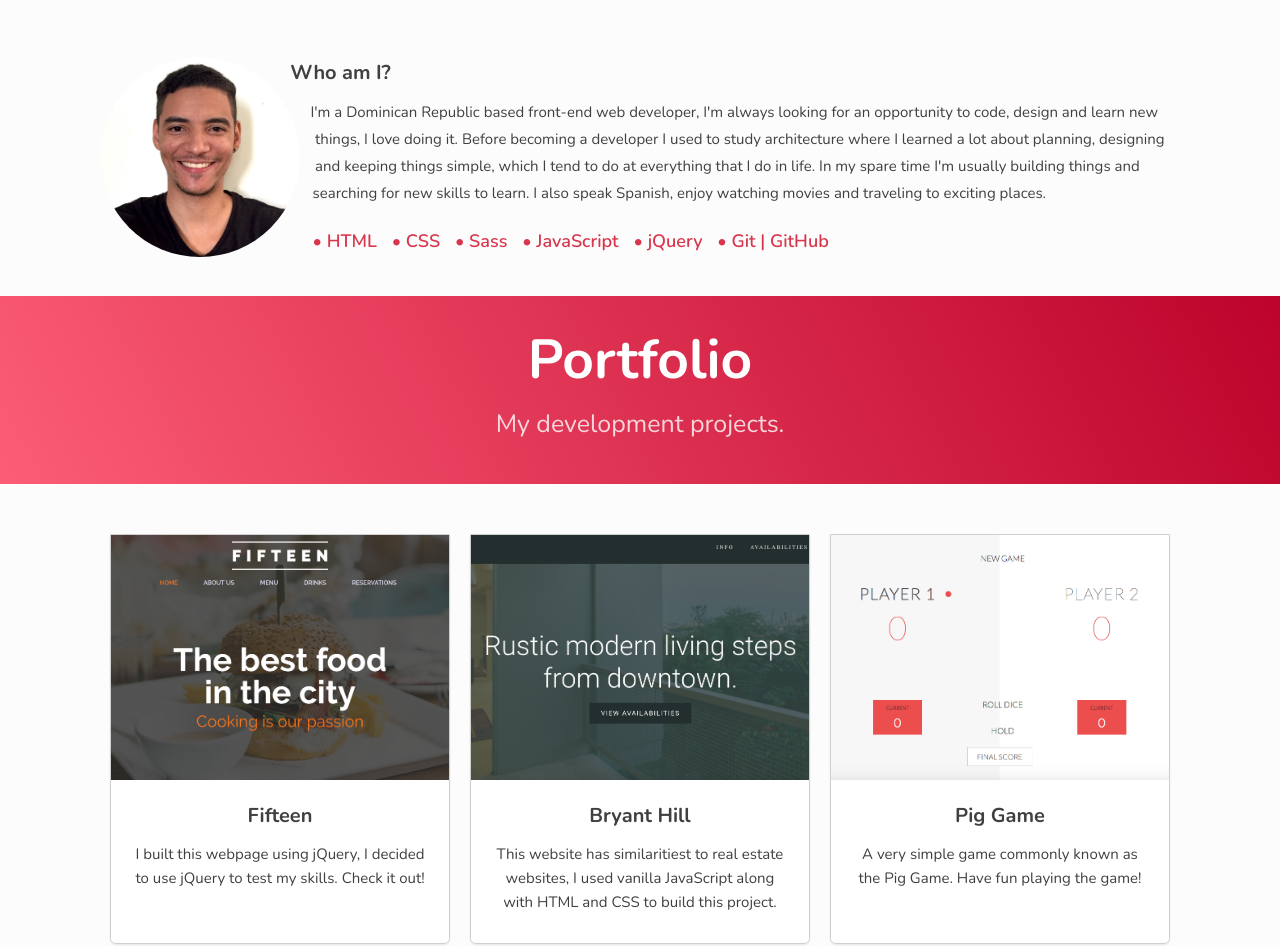
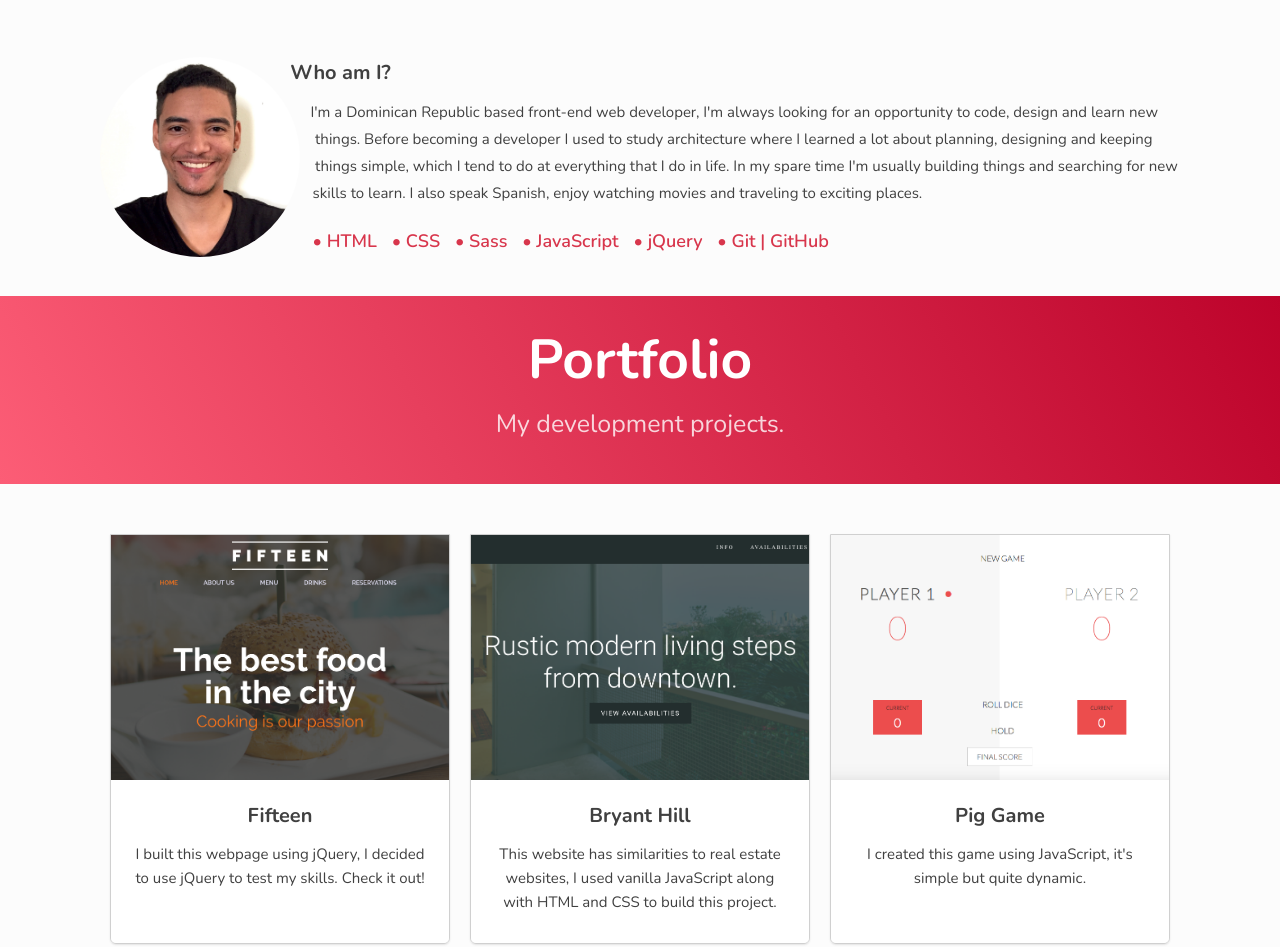
Before and after one commit to Gilbert1391/Portfolio, a website: page index.html in a window 1280 px wide. Shown: the part 1424-2371 px from the top of the page. Drawn offline with nearby package versions, Linux system fonts and the light colour scheme.

Commit message:
first commit

```diff
--- a/index.html
+++ b/index.html
@@ -88,7 +88,7 @@
       </figure>
       <div class="profile__description">
       <h3 class="heading-terciary">Who am I?</h3>
-      <p class="paragraph">I'm a Dominican Republic based front-end web developer, I'm always looking for an opportunity to code, design and learn new things, I love doing it. Before becoming a developer I used to study architecture where I learned a lot about planning, designing and keeping things simple, which I tend to do at everything that I do in life. In my spare time I'm usually building things and searching for new skills to learn. I also speak Spanish, enjoy watching movies and traveling to exciting places.
+      <p class="paragraph">I'm a Dominican Republic based front-end web developer, I'm always looking for an opportunity to code, design and learn new things. Before becoming a developer I used to study architecture where I learned a lot about planning, designing and keeping things simple, which I tend to do at everything that I do in life. In my spare time I'm usually building things and searching for new skills to learn. I also speak Spanish, enjoy watching movies and traveling to exciting places.
       </div>
       <div class="skills">
         <span>&bull; HTML</span>
@@ -134,7 +134,7 @@
           <h3 class="card__heading">
             <a href="https://gilbert1391.github.io/Bryant-Hill/" target="_blank" class="card__link">Bryant Hill</a>
           </h3>
-          <p class="card__text">This website has similaritiest to real estate websites, I used vanilla JavaScript along with HTML and CSS to build this project.</p>
+          <p class="card__text">This website has similarities to real estate websites, I used vanilla JavaScript along with HTML and CSS to build this project.</p>
         </div>
       </article>
       <!-- Gallery Card -->
@@ -148,7 +148,7 @@
           <h3 class="card__heading">
             <a href="https://gilbert1391.github.io/Pig-Game/" target="_blank" class="card__link">Pig Game</a>
           </h3>
-          <p class="card__text">A very simple game commonly known as the Pig Game. Have fun playing the game!</p>
+          <p class="card__text">I created this game using JavaScript, it's simple but quite dynamic.</p>
         </div>
       </article>
       <!-- Gallery Card -->
@@ -333,7 +333,7 @@
         <a href="https://github.com/Gilbert1391" target="_blank" class="social-media__icon">
           <i class="fab fa-github"></i>
         </a>
-        <a href="https://www.facebook.com/gilbert.rosarioherrera" target="_blank" class="social-media__icon">
+        <a href="https://www.linkedin.com/in/gilbert-herrera-275b0b169/" target="_blank" class="social-media__icon">
           <i class="fab fa-linkedin-in"></i>
         </a>
         <a href="https://www.facebook.com/gilbert.rosarioherrera" target="_blank" class="social-media__icon">
```
Also changed, not shown: 2 other files.
